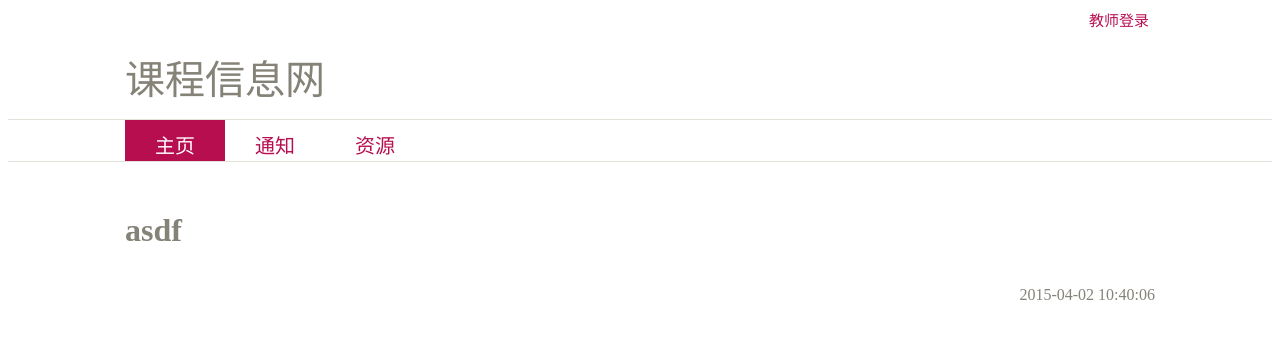
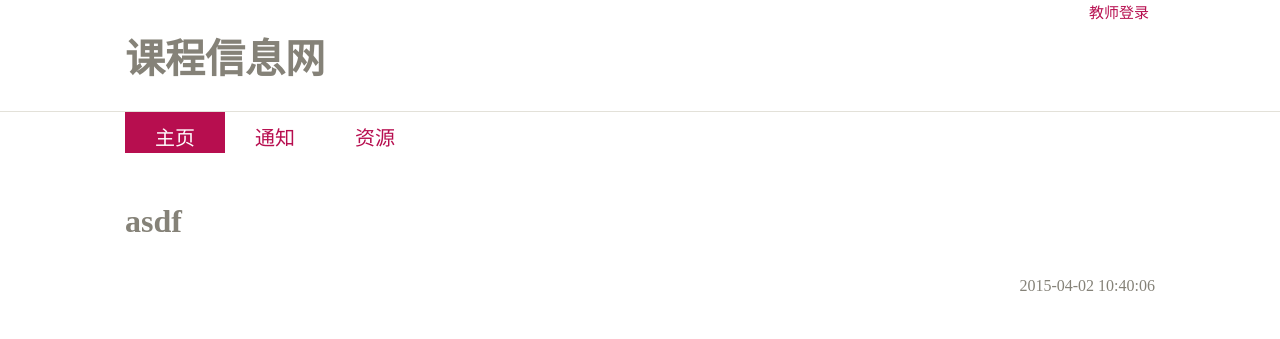
Before and after one commit to sysuzjz/IBM-BigData-course-mainpage, a PHP site: page /view in a window 1280 px wide. Shown: the top 339 px of the page. Run offline with PHP 8.4, Linux system fonts and the light colour scheme; data comes from the database, SQL or seed files in the repository.

Commit message:
update some view pages, develop some css

```diff
--- a/static/CSS/head.css
+++ b/static/CSS/head.css
@@ -11,17 +11,9 @@
 	overflow: hidden;
 }
 
-#left {
+#head-title {
 	display: inline-block;
 	font-size: 40px;
-}
-
-
-#right {
-	display: inline-block;
-	font-size: 15px;
-	float: right;
-
 }
 
 #button-login, #button-logout {
@@ -31,46 +23,28 @@
 	font-size: 15px;
 }
 
-a {
-	text-decoration: none;
-	color: #B70E4F;
-}
-
-#index {
-	height: 41px;
-	border-bottom: 1px solid #e3e1d9;
-}
-
 #menu {
-	float: left;
-	list-style: outside none none;
-	position: relative;
-	padding: 0px;
-	margin: 0px;
+	list-style: outside none;
+	width: 1030px;
+	margin: 0 auto;
+	text-align: center;
 }
 
 #menu li {
+	display: block;
 	float: left;
+	/*margin: 10px 5px;*/
+	width: 80px;
+	height: 21px;
+	padding: 10px;
+	font-size: 20px;
 }
 
-#menu li a {
-	font-size: 20px;
-	display: block;
-	position: relative;
-	/*margin: 10px 5px;*/
-	padding: 10px;
-	height: 21px;
-	width: 80px;
-	text-align: center;
+#menu li:hover, .selectedItem {
+	background: #B70E4F;
 }
 
-#menu li a:hover {
-	background: #B70E4F;
-	color: white;
-}
-
-.selectedItem {
-	background: #B70E4F;
+#menu li:hover a, .selectedItem a {
 	color: white;
 }
 
--- /dev/null
+++ b/static/CSS/public.css
@@ -0,0 +1,21 @@
+body, ul {
+    margin: 0;
+    padding: 0;
+}
+
+.right {
+    float: right;
+}
+
+a {
+    text-decoration: none;
+    color: #B70E4F;
+}
+
+.clear-float:after {
+    display: block;
+    content: "";
+    width: 0px;
+    height: 0px;
+    clear: both;
+}
--- a/static/JS/head.js
+++ b/static/JS/head.js
@@ -3,7 +3,7 @@ function showLogin() {
 }
 
 function hideLogin() {
-	document.getElementById('login').style.display = "none"
+	document.getElementById('login').style.display = "none";
 }
 
 function init() {
--- a/view/foot.php
+++ b/view/foot.php
@@ -1,3 +1,5 @@
+
+            </div>
         </div>
     </body>
     <script type="text/javascript" src="../lib/ueditor/ueditor.config.js"></script>
--- a/view/head.php
+++ b/view/head.php
@@ -7,15 +7,16 @@
 <head>
     <meta charset="utf-8">
     <title>课程网站</title>
-    <link rel="stylesheet" type="text/css" href="<?=$DIR['CSS']?>head.css">
-    <link rel="stylesheet" type="text/css" href="<?=$DIR['CSS']?>body.css">
+    <link rel="stylesheet" type="text/css" href="<?=$DIR['CSS']?>public.css" />
+    <link rel="stylesheet" type="text/css" href="<?=$DIR['CSS']?>head.css" />
+    <link rel="stylesheet" type="text/css" href="<?=$DIR['CSS']?>body.css" />
 </head>
 <body>
     <div id="header">
         <div class="container">
-            <p id="left">课程信息网</p>
+            <h1 id="head-title">课程信息网</h1>
             <?php if(!isLogin()) { ?>
-                <div id="right">
+                <div class="right">
                     <button id="button-login">教师登录</button>
                 </div>
             <?php } else { ?>
@@ -26,12 +27,10 @@
             <?php } ?>
         </div>
     </div>
-
-    <div id="index">
-        <div class="container">
+    <div class="clear-float">
         <ul id="menu">
-                <li>
-                    <a class="selectedItem" href="index.php">主页</a>
+            <li class="selectedItem">
+                <a href="index.php">主页</a>
             </li>
             <li>
                 <a href="informs.php">通知</a>
@@ -41,8 +40,6 @@
             </li>
         </ul>
     </div>
-    </div>
-
     <div id="bodybox">
         <div id="login">
             <form action="../presenter/admin.action.php" method="post">
@@ -61,3 +58,5 @@
                 </div>
             </form>
         </div>
+
+        <div class="container">
--- a/view/index.php
+++ b/view/index.php
@@ -6,10 +6,8 @@
     <?php if(isTeacher()) { ?>
         <a href="./edit_overview.php">编辑概括</a>
     <?php } ?>
-    <div class="container">
 	    <h1><?=$overview["title"]?></h1>
 	    <p id="time"><?=date("Y-m-d H:i:s",$overview["time"])?></p>
 	    <div><p><?=$overview["content"]?></p></div>
-    </div>
 
 <?php include_once("./foot.php"); ?>
```
Lines whose indentation alone changed are shown as unchanged.
